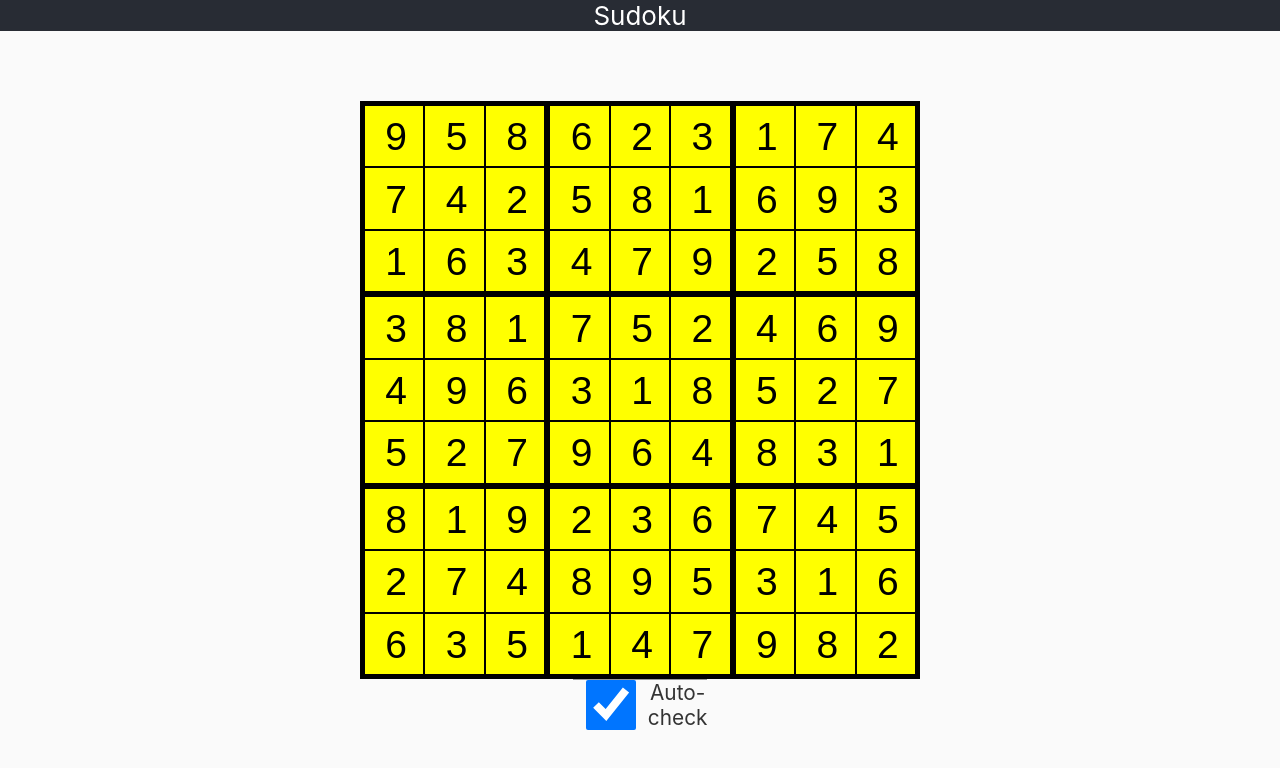
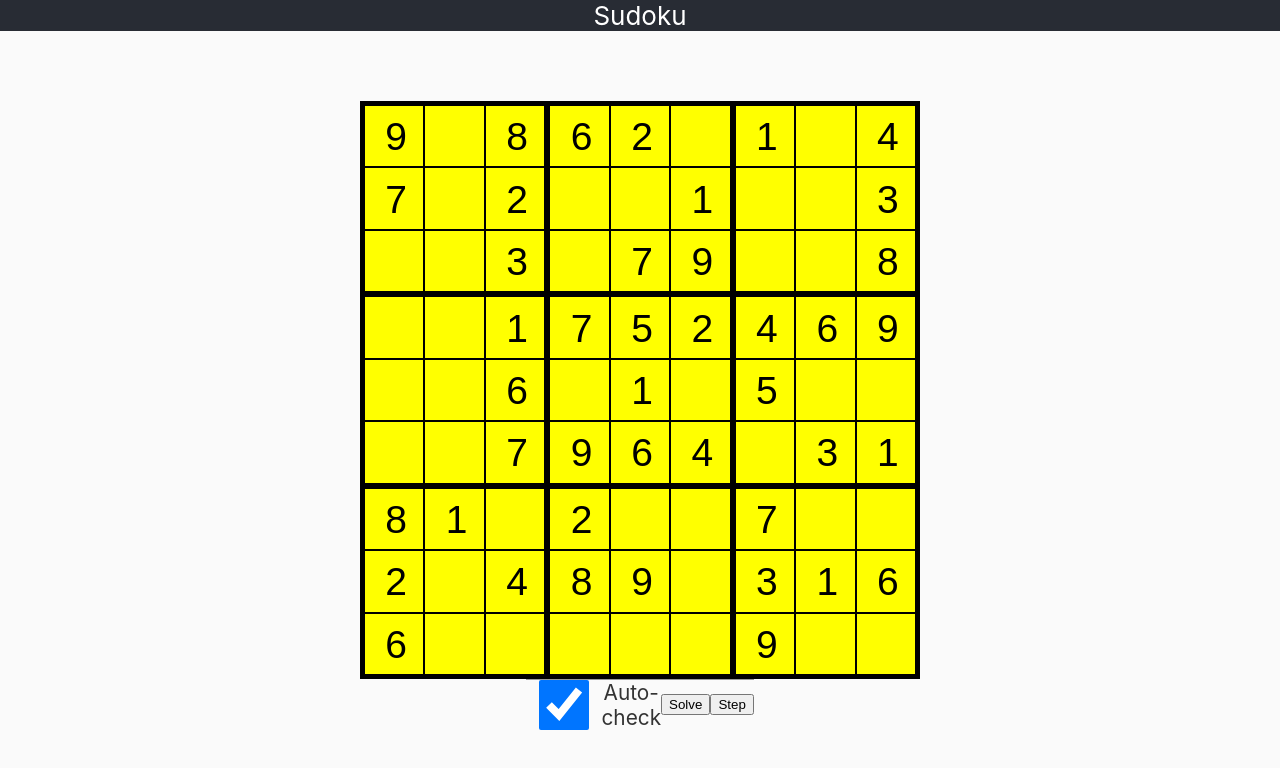
Before and after one commit to micadam/SudokuGuy, a React (Create React App) app: page / in a window 1280 px wide. Shown: the top 768 px of the page. Built offline with nearby package versions, Linux system fonts and the light colour scheme.

Commit message:
Add the simplest solving algorithm
...and use it to generate boards.

```diff
--- a/src/SudokuCell.jsx
+++ b/src/SudokuCell.jsx
@@ -13,7 +13,7 @@ export default class SudokuCell extends React.Component{
                 <div className="content">
                     <input
                         type="text"
-                        value={this.props.value}
+                        value={this.props.value === "." ? "" : this.props.value}
                         onChange={this.props.onChange}
                     />
                 </div>
@@ -23,7 +23,7 @@ export default class SudokuCell extends React.Component{
 }
 
 SudokuCell.propTypes = {
-    value: PropTypes.oneOf(["", "1", "2", "3", "4", "5", "6", "7", "8", "9"]).isRequired,
+    value: PropTypes.oneOf([".", "", "1", "2", "3", "4", "5", "6", "7", "8", "9"]).isRequired,
     onChange: PropTypes.func.isRequired,
     isValid: PropTypes.bool.isRequired,
     isComplete: PropTypes.bool.isRequired,
--- a/src/SudokuGame.jsx
+++ b/src/SudokuGame.jsx
@@ -2,12 +2,13 @@ import React  from "react";
 import SudokuCell from "./SudokuCell";
 
 import * as SudokuUtils from "./SudokuUtils";
+import * as SudokuStrategies from "./SudokuStrategies";
 
 import "./SudokuGame.css";
 
-const SQUARE_SIZE = 3;
-const NUM_SQUARES = 3;
-const SIZE = SQUARE_SIZE * NUM_SQUARES;
+const squareSize = 3;
+const numSquares = 3;
+const SIZE = squareSize * numSquares;
 const EMPTY_SET = new Set();
 const EMPTY_VIOLATIONS = {
     rowViolations: EMPTY_SET,
@@ -15,7 +16,7 @@ const EMPTY_VIOLATIONS = {
     squareViolations: EMPTY_SET
 }
 
-const EMPTY = "";
+const EMPTY = ".";
 const ALLOWED_VALUES = [EMPTY, "1", "2", "3", "4", "5", "6", "7", "8", "9"];
 
 export default class SudokuGame extends React.Component {
@@ -33,7 +34,7 @@ export default class SudokuGame extends React.Component {
     }
 
     updateViolations() {
-        const violations = SudokuUtils.validateBoard(this.state.board, EMPTY, NUM_SQUARES, SQUARE_SIZE);
+        const violations = SudokuUtils.validateBoard(this.state.board, EMPTY, numSquares, squareSize);
         this.setState({
             violations: violations,
         });
@@ -67,7 +68,7 @@ export default class SudokuGame extends React.Component {
         console.log(value);
         let violations;
         if (value) {
-            violations = SudokuUtils.validateBoard(this.state.board, EMPTY, NUM_SQUARES, SQUARE_SIZE);
+            violations = SudokuUtils.validateBoard(this.state.board, EMPTY, numSquares, squareSize);
         } else {
             violations = EMPTY_VIOLATIONS;
         }
@@ -97,7 +98,7 @@ export default class SudokuGame extends React.Component {
             });
             return;
         }
-        const violations = SudokuUtils.validateBoard(board, EMPTY, NUM_SQUARES, SQUARE_SIZE);
+        const violations = SudokuUtils.validateBoard(board, EMPTY, numSquares, squareSize);
         const violationsExist = (violations.rowViolations.size !== 0 || violations.columnViolations.size !== 0
             || violations.squareViolations.size !== 0)
         this.setState({
@@ -114,20 +115,40 @@ export default class SudokuGame extends React.Component {
         );
     }
 
+    solve() {
+        const board = this.state.board;
+        const solvedBoard = SudokuStrategies.solve(board, numSquares, squareSize);
+        this.setState({
+            board: solvedBoard,
+        });
+        this.updateViolations();
+        this.updateCompletion();
+    }
+
+    step() {
+        const board = this.state.board;
+        const solvedBoard = SudokuStrategies.step(board, numSquares, squareSize);
+        this.setState({
+            board: solvedBoard,
+        });
+        this.updateViolations();
+        this.updateCompletion();
+    }
+
 
     render() {
         const board = this.state.board;
         const {rowViolations, columnViolations, squareViolations} = this.state.violations;
         const complete = this.state.complete;
         const squares = []
-        for (let i = 0; i < NUM_SQUARES; i++) {
-            for (let j = 0; j < NUM_SQUARES; j++) {
+        for (let i = 0; i < numSquares; i++) {
+            for (let j = 0; j < numSquares; j++) {
                 const cellsInSquare = [];
-                for (let k = 0; k < SQUARE_SIZE; k++) {
-                    for (let l = 0; l < SQUARE_SIZE; l++) {
-                        const row = i * SQUARE_SIZE + k;
-                        const column = j * SQUARE_SIZE + l;
-                        const squareIndex = i * NUM_SQUARES + j;
+                for (let k = 0; k < squareSize; k++) {
+                    for (let l = 0; l < squareSize; l++) {
+                        const row = i * squareSize + k;
+                        const column = j * squareSize + l;
+                        const squareIndex = i * numSquares + j;
                         cellsInSquare.push(
                             <SudokuCell
                                 key={`${row}-${column}`}
@@ -144,6 +165,7 @@ export default class SudokuGame extends React.Component {
             }
         }
         // should contain a checkbox for enabling/disabling autocheck
+        // should contain a button to solve the board
         return (
             <div className="sudoku-game">
                 <div className="sudoku-board">
@@ -152,13 +174,16 @@ export default class SudokuGame extends React.Component {
                 <div className="sudoku-controls">
                     <input type="checkbox" checked={this.state.autocheck} onChange={this.handleAutoCheckChange} />
                     <label>Auto-check</label>
+                    <button onClick={() => this.solve()}>Solve</button>
+                    <button onClick={() => this.step()}>Step</button>
                 </div>
             </div>
         );
     }
 
     createBoard() {
-        const board = SudokuUtils.fillBoard(NUM_SQUARES, SQUARE_SIZE);
+        let board = SudokuUtils.fillBoard(numSquares, squareSize);
+        board = SudokuUtils.removeUntilUnsolvable(board, numSquares, squareSize);
         return board;
     }
 
--- /dev/null
+++ b/src/SudokuStrategies.js
@@ -0,0 +1,126 @@
+const cellToString = function(row, col) {
+    return `${row},${col}`;
+}
+
+const stringToCell = function(str) {
+    const [row, col] = str.split(',');
+    return [parseInt(row), parseInt(col)];
+}
+
+class Board {
+    constructor(board, numSquares, squareSize) {
+        this.board = board.map(row => row.slice());
+        this.numSquares = numSquares;
+        this.squareSize = squareSize;
+        this.size = numSquares * squareSize;
+        this.validNumbers = new Array(this.size).fill().map((_, i) => String(i + 1));
+        this.rowUnits = new Array(this.size).fill(0).map(() => new Set());
+        this.columnUnits = new Array(this.size).fill(0).map(() => new Set());
+        this.squareUnits = new Array(this.size).fill(0).map(() => new Set());
+        this.allUnits = [...this.rowUnits, ...this.columnUnits, ...this.squareUnits];
+        for (let i = 0; i < this.size; i++) {
+            for (let j = 0; j < this.size; j++) {
+                this.rowUnits[i].add(cellToString(i, j));
+                this.columnUnits[j].add(cellToString(i, j));
+            }
+        }
+        for (let i = 0; i < this.numSquares; i++) {
+            for (let j = 0; j < this.numSquares; j++) {
+                const x = i * this.squareSize;
+                const y = j * this.squareSize;
+                for (let k = 0; k < this.squareSize; k++) {
+                    for (let l = 0; l < this.squareSize; l++) {
+                        this.squareUnits[numSquares * i + j].add(cellToString(x + k, y + l));
+                    }
+                }
+            }
+        }
+        this.numbersInUnits = new Array(3 * this.size).fill(0).map(() => new Set());
+        for (let i = 0; i < this.allUnits.length; i++) {
+            for (let unit of this.allUnits[i]) {
+                let [row, col] = stringToCell(unit);
+                this.numbersInUnits[i].add(this.board[row][col]);
+            }
+        }
+        this.allUnits = [...this.rowUnits, ...this.columnUnits, ...this.squareUnits];
+    }
+
+    placeNumber(row, col, number) {
+        const squareIndex = Math.floor(row / this.squareSize) * this.numSquares + Math.floor(col / this.squareSize);
+        this.board[row][col] = number;
+        this.numbersInUnits[row].add(number);
+        this.numbersInUnits[this.size + col].add(number);
+        this.numbersInUnits[2 * this.size + squareIndex].add(number);
+    }
+}
+
+class Move {
+    constructor(row, col, value) {
+        this.row = row;
+        this.col = col;
+        this.value = value;
+    }
+}
+
+/**
+ * A Sudoku strategy that looks at each cell in turn, and checks if it legally can
+ * only be one number. If so, it will fill in that number.
+ * @param {*} board
+ */
+const oneMissingFromUnit = function(board) {
+    const moves = [];
+    for (let i = 0; i < board.size; i++) {
+        for (let j = 0; j < board.size; j++) {
+            if (board.board[i][j] === '.') {
+                const squareIndex = Math.floor(i / board.squareSize) * board.numSquares + Math.floor(j / board.squareSize);
+                const missing = board.validNumbers.filter(num => !board.numbersInUnits[i].has(num)
+                    && !board.numbersInUnits[board.size + j].has(num)
+                    && !board.numbersInUnits[2 * board.size + squareIndex].has(num));
+                if (missing.length === 1) {
+                    moves.push(new Move(i, j, missing[0]));
+                }
+            }
+        }
+    }
+    return moves;
+}
+
+const SudokuStrategies = [
+    oneMissingFromUnit,
+];
+
+const solve = function(rawBoard, numSquares, squareSize) {
+    const board = new Board(rawBoard, numSquares, squareSize);
+    let numMissingSquares = rawBoard.reduce((acc, row) => acc + row.filter(cell => cell === '.').length, 0);
+    let moveMade = true;
+    while (moveMade && numMissingSquares > 0) {
+        moveMade = false;
+        for (let strategy of SudokuStrategies) {
+            const moves = strategy(board, numSquares, squareSize);
+            if (moves.length > 0) {
+                const move = moves[0];
+                board.placeNumber(move.row, move.col, move.value);
+                moveMade = true;
+                numMissingSquares--;
+                break;
+            }
+        }
+    }
+    console.log(`${numMissingSquares} squares left to fill`);
+    return board.board;
+}
+
+const step = function(rawBoard, numSquares, squareSize) {
+    const board = new Board(rawBoard, numSquares, squareSize);
+    for (let strategy of SudokuStrategies) {
+        const moves = strategy(board, numSquares, squareSize);
+        if (moves.length > 0) {
+            const move = moves[Math.floor(Math.random() * moves.length)];
+            board.placeNumber(move.row, move.col, move.value);
+            break;
+        }
+    }
+    return board.board;
+}
+
+export {solve, step};
--- a/src/SudokuUtils.js
+++ b/src/SudokuUtils.js
@@ -1,5 +1,7 @@
-const validateBoard = function(board, empty_char, num_squares, square_size) {
-    const size = num_squares * square_size;
+import * as SudokuStrategies from "./SudokuStrategies";
+
+const validateBoard = function(board, empty_char, numSquares, squareSize) {
+    const size = numSquares * squareSize;
     const rowViolations = new Set();
     const columnViolations = new Set();
     const squareViolations = new Set();
@@ -18,16 +20,16 @@ const validateBoard = function(board, empty_char, num_squares, square_size) {
             column_elements.add(board[j][i]);
         }
     }
-    for (let i = 0; i < num_squares; i += 1) {
-        for (let j = 0; j < num_squares; j += 1) {
-            const x = i * square_size;
-            const y = j * square_size;
+    for (let i = 0; i < numSquares; i += 1) {
+        for (let j = 0; j < numSquares; j += 1) {
+            const x = i * squareSize;
+            const y = j * squareSize;
             const square_elements = new Set();
-            for (let k = 0; k < square_size; k++) {
-                for (let l = 0; l < square_size; l++) {
+            for (let k = 0; k < squareSize; k++) {
+                for (let l = 0; l < squareSize; l++) {
                     const value = board[x + k][y + l];
                     if (value !== empty_char && square_elements.has(value)) {
-                        squareViolations.add(num_squares * i + j);
+                        squareViolations.add(numSquares * i + j);
                     }
                     square_elements.add(board[x + k][y + l]);
                 }
@@ -44,24 +46,24 @@ const validateBoard = function(board, empty_char, num_squares, square_size) {
 const OK = 0;
 const INVALID_BOARD = 1;
 
-const fillBoard = function(num_squares, square_size) {
-    const size = num_squares * square_size;
-    const board = new Array(size).fill().map(() => new Array(size).fill(0));
+const fillBoard = function(numSquares, squareSize) {
+    const size = numSquares * squareSize;
+    const board = new Array(size).fill().map(() => new Array(size).fill(''));
     const validNumbers = new Array(size).fill().map((_, i) => String(i + 1));
     const numbersInColumns = new Array(size).fill(0).map(() => new Set());
     const numbersInRows = new Array(size).fill(0).map(() => new Set());
     const numbersInSquares = new Array(size).fill(0).map(() => new Set());
-    fillBoardRecurse(0, 0 , num_squares, square_size, board, validNumbers, numbersInColumns, numbersInRows, numbersInSquares);
+    fillBoardRecurse(0, 0 , numSquares, squareSize, board, validNumbers, numbersInColumns, numbersInRows, numbersInSquares);
     return board;
 }
 
-const fillBoardRecurse = function(row, column, num_squares, square_size, board, validNumbers, numbersInColumns, numbersInRows, numbersInSquares, depth=0) {
+const fillBoardRecurse = function(row, column, numSquares, squareSize, board, validNumbers, numbersInColumns, numbersInRows, numbersInSquares, depth=0) {
     depth = depth + 1;
-    const size = num_squares * square_size;
+    const size = numSquares * squareSize;
     if (row === size) {
         return OK;
     }
-    const squareIndex = Math.floor(row / square_size) * num_squares + Math.floor(column / square_size);
+    const squareIndex = Math.floor(row / squareSize) * numSquares + Math.floor(column / squareSize);
     const nextColumn = column === size - 1 ? 0 : column + 1;
     const nextRow = nextColumn === 0 ? row + 1 : row;
     let possibleNumbers = validNumbers.filter(number =>
@@ -76,7 +78,7 @@ const fillBoardRecurse = function(row, column, num_squares, square_size, board,
         numbersInColumns[column].add(number);
         numbersInRows[row].add(number);
         numbersInSquares[squareIndex].add(number);
-        result = fillBoardRecurse(nextRow, nextColumn, num_squares, square_size, board, validNumbers, numbersInColumns, numbersInRows, numbersInSquares, depth);
+        result = fillBoardRecurse(nextRow, nextColumn, numSquares, squareSize, board, validNumbers, numbersInColumns, numbersInRows, numbersInSquares, depth);
         if (result === OK) {
             return OK;
         }
@@ -88,7 +90,57 @@ const fillBoardRecurse = function(row, column, num_squares, square_size, board,
     return result;
 }
 
+const boardsEqual = function(board, board2) {
+    if (board.length !== board2.length) {
+        return false;
+    }
+    for (let i = 0; i < board.length; i++) {
+        if (board[i].length !== board2[i].length) {
+            return false;
+        }
+        for (let j = 0; j < board[i].length; j++) {
+            if (board[i][j] !== board2[i][j]) {
+                return false;
+            }
+        }
+    }
+    return true;
+}
+
+const copyBoard = function(board) {
+    return board.map(row => row.slice());
+}
+
+const removeUntilUnsolvable = function(board, numSquares, squareSize) {
+    let solvable = true;
+    const size = numSquares * squareSize;
+    const boardCopy = copyBoard(board);
+    let lastSolvable = copyBoard(board);
+    const allCells = new Array(size * size).fill().map((_, i) => [Math.floor(i / size), i % size]);
+    while (solvable) {
+        // array of row, column pairs
+        let solved = false;
+        board = copyBoard(lastSolvable);
+        while (allCells.length > 0 && !solved) {
+            const randomIndex = Math.floor(Math.random() * allCells.length);
+            const [row, col] = allCells[randomIndex];
+            board[row][col] = '.';
+            allCells.splice(randomIndex, 1);
+            let newBoard = SudokuStrategies.solve(board, numSquares, squareSize);
+            solved = boardsEqual(boardCopy, newBoard);
+        }
+        if (solved) {
+            lastSolvable = copyBoard(board);
+        } else {
+            solvable = false;
+        }
+    }
+    console.log(lastSolvable);
+    return lastSolvable;
+}
+
 export {
     validateBoard,
-    fillBoard
+    fillBoard,
+    removeUntilUnsolvable,
 };
```
Also changed, not shown: 1 other file (tests, documents, lock files or other folders).
